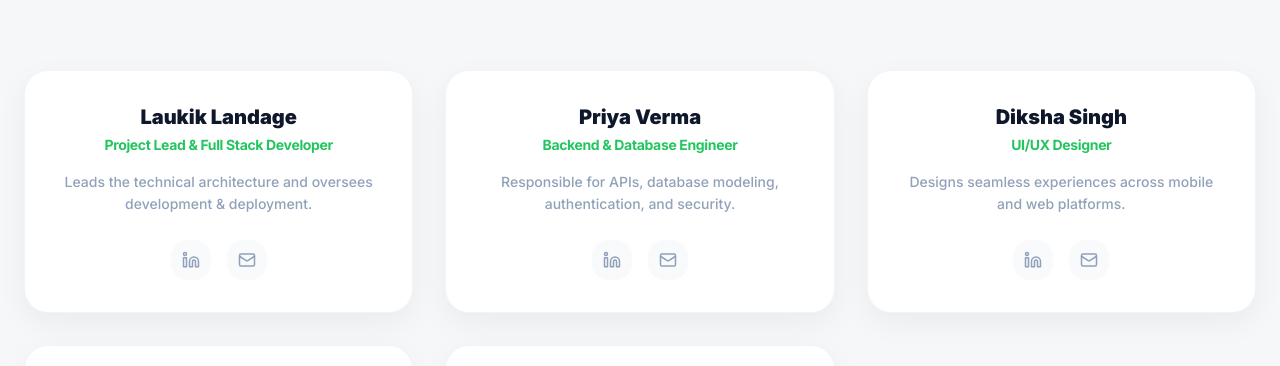
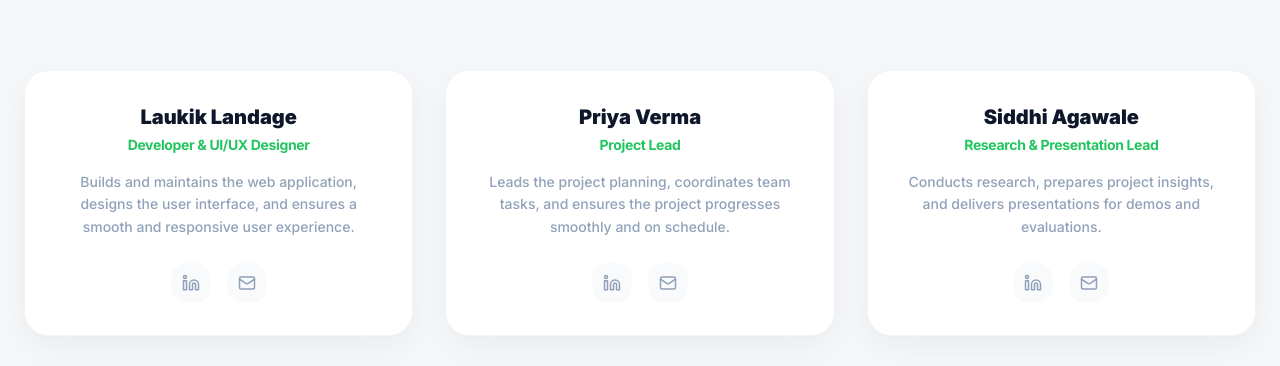
Before and after one commit to LaukikLandage/Eco-Eats-, a Next.js app: page /team in a window 1280 px wide. Shown: the part 367-733 px from the top of the page. Built offline with nearby package versions, Linux system fonts and the light colour scheme; no server answers.

Commit message:
Update team roles and descriptions with detailed text

```diff
--- a/app/team/page.tsx
+++ b/app/team/page.tsx
@@ -8,28 +8,28 @@ import TeamCard from "@/components/TeamCard";
 const teamMembers = [
     {
         name: "Laukik Landage",
-        role: "Project Lead & Full Stack Developer",
-        description: "Leads the technical architecture and oversees development & deployment.",
+        role: "Developer & UI/UX Designer",
+        description: "Builds and maintains the web application, designs the user interface, and ensures a smooth and responsive user experience.",
     },
     {
         name: "Priya Verma",
-        role: "Backend & Database Engineer",
-        description: "Responsible for APIs, database modeling, authentication, and security.",
+        role: "Project Lead",
+        description: "Leads the project planning, coordinates team tasks, and ensures the project progresses smoothly and on schedule.",
+    },
+    {
+        name: "Siddhi Agawale",
+        role: "Research & Presentation Lead",
+        description: "Conducts research, prepares project insights, and delivers presentations for demos and evaluations.",
     },
     {
         name: "Diksha Singh",
-        role: "UI/UX Designer",
-        description: "Designs seamless experiences across mobile and web platforms.",
-    },
-    {
-        name: "Siddhi Agawale",
-        role: "Data & Analytics Engineer",
-        description: "Builds waste analytics dashboards and sustainability insights.",
+        role: "Research & Documentation Designer",
+        description: "Handles project research and creates structured documentation, diagrams, and reports.",
     },
     {
         name: "Mahi Bhat",
-        role: "Marketing & Strategy",
-        description: "Handles branding, outreach, partnerships, and growth strategy.",
+        role: "Research & Content Designer",
+        description: "Works on project research and creates presentation content, slides, and supporting materials.",
     }
 ];
 
```
